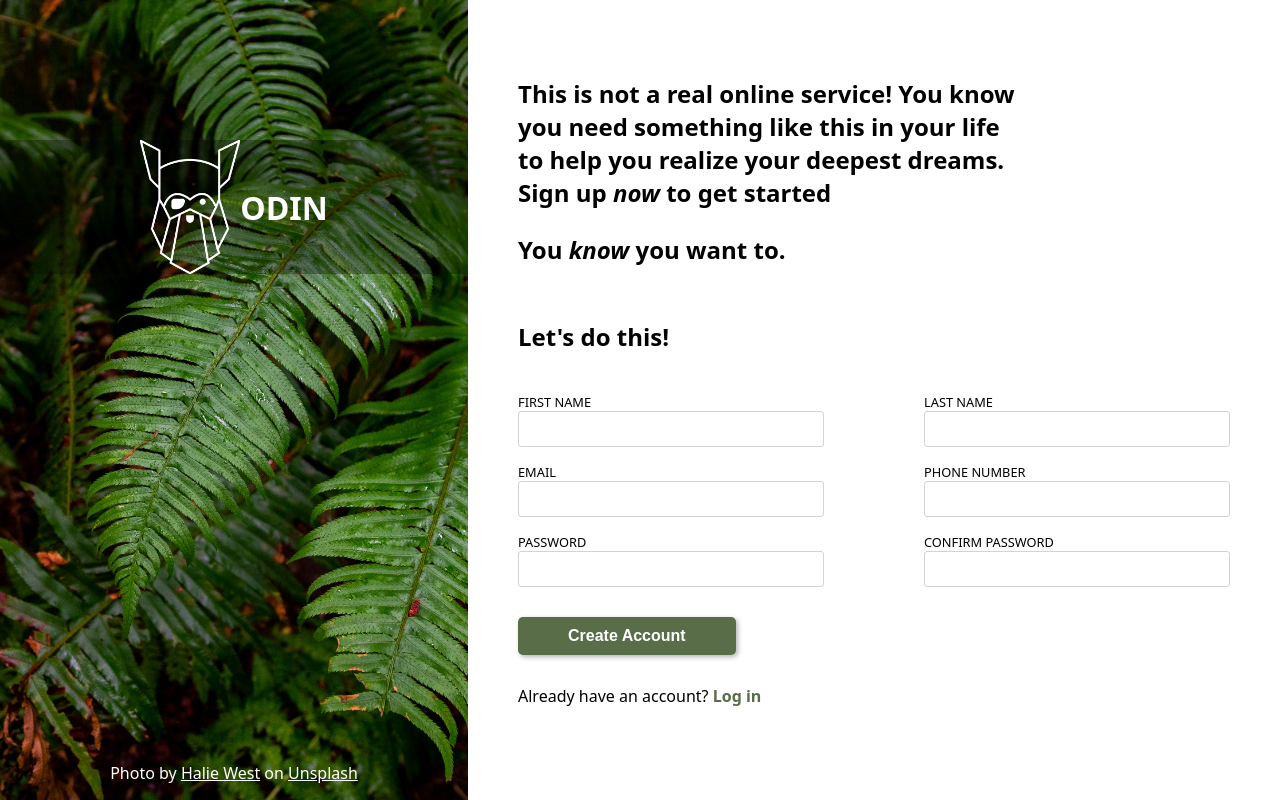
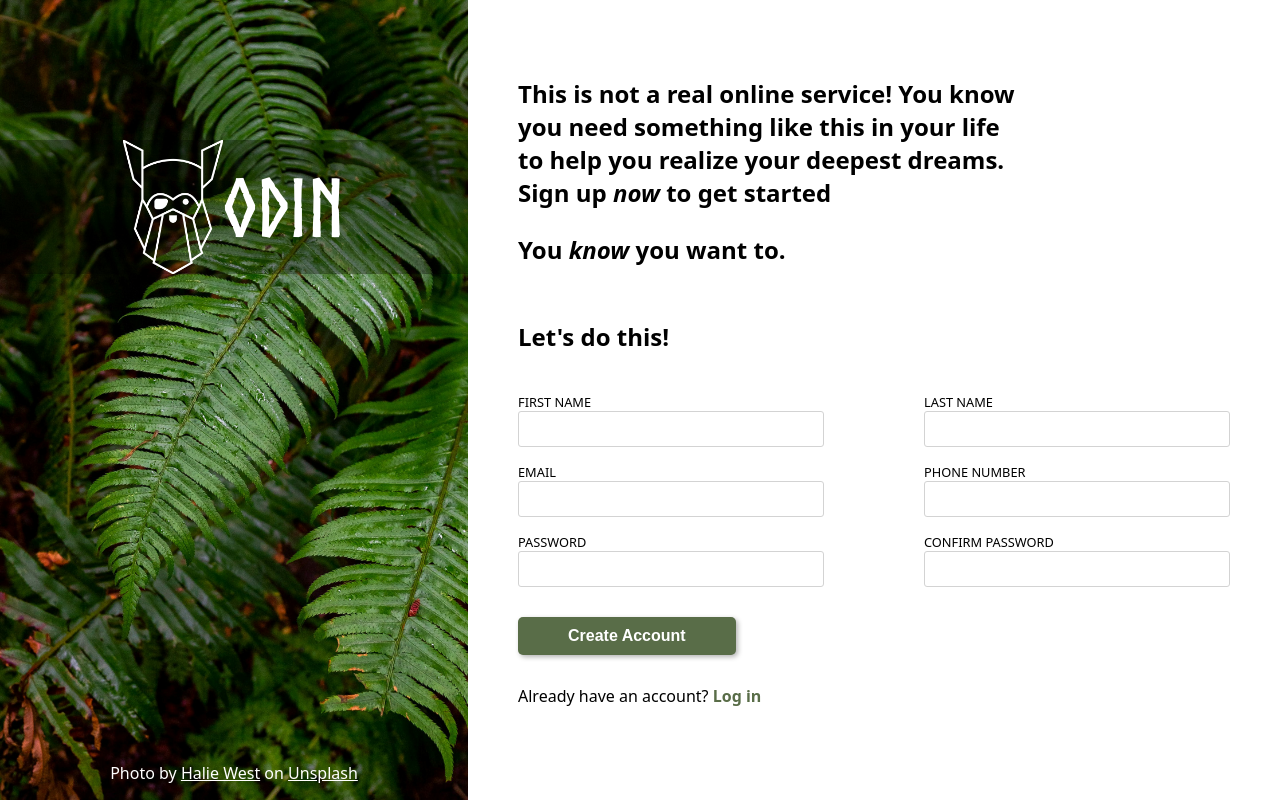
Before and after one commit to kpbongat/odin-signUpForm, a plain HTML site: page index.html in a window 1280 px wide. Drawn offline with Linux system fonts and the light colour scheme.

Commit message:
Add custom font for logo text

```diff
--- a/css/style.css
+++ b/css/style.css
@@ -1,3 +1,8 @@
+@font-face{
+    font-family: "norse-bold";
+    src: url("../fonts/Norse-Bold.otf")
+}
+
 body {
     margin: 0;
     display: flex;
@@ -24,6 +29,8 @@ body {
     align-items: center;
     margin-top:30%;
     background-color: rgb(0 0 0 / .30);
+    font-family: "norse-bold";
+    font-size: 5rem;
 }
 
 .content {
--- a/index.html
+++ b/index.html
@@ -10,7 +10,7 @@
     <div class="sidebar">
         <div class="logo">
             <img src="./images/odin-lined.png" alt="The Odin Project logo" width="100px">
-            <h1>ODIN</h1>
+            <span>ODIN</span>
         </div>
         <p>Photo by <a href="">Halie West</a> on <a href="">Unsplash</a></p>
     </div>
```
